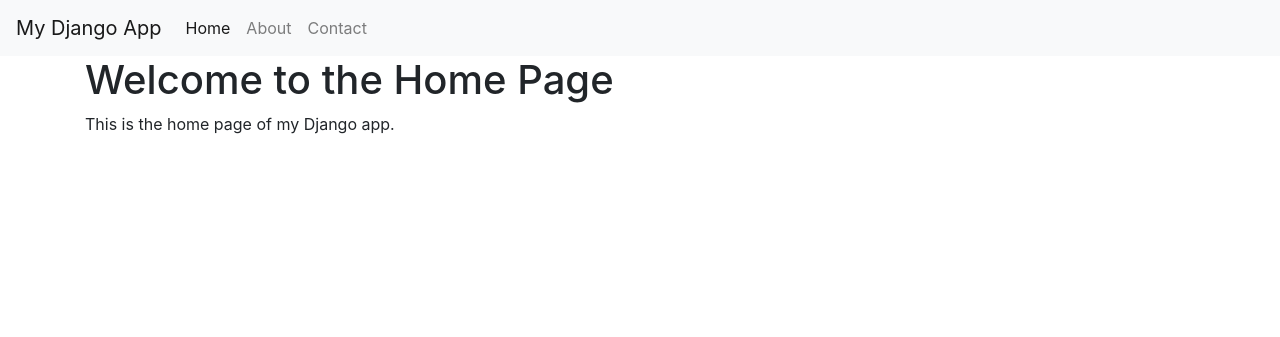
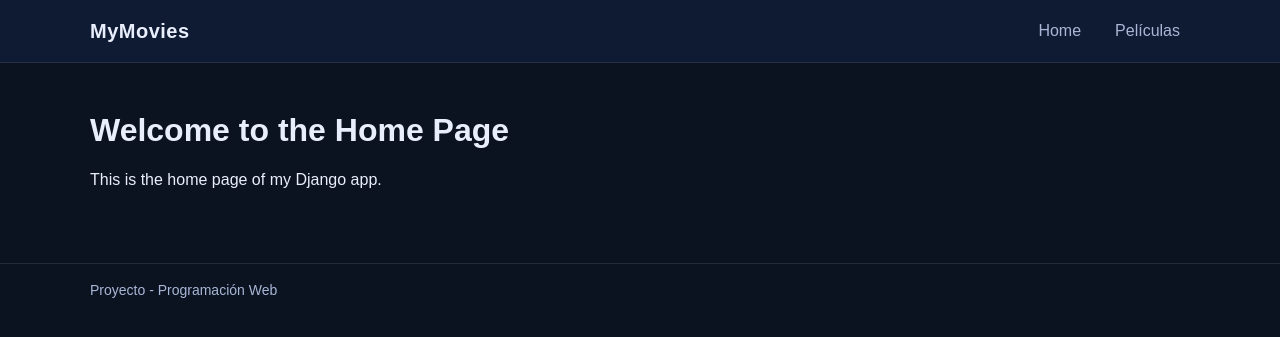
Before and after one commit to ALbaz145/myMovies, a Django app: page / in a window 1280 px wide. Shown: the top 337 px of the page. Run offline with Django 5.2, Linux system fonts and the light colour scheme; some libraries are stand-ins or nearby versions.

Commit message:
agregar plantilla base

```diff
--- /dev/null
+++ b/peliculas/static/peliculas/styles.css
@@ -0,0 +1,84 @@
+:root{
+  --bg: #0b1220;
+  --panel: #0f1a33;
+  --text: #e8eefc;
+  --muted: #a9b7d6;
+  --accent: #47b7ff;
+  --border: rgba(255,255,255,.10);
+}
+
+*{ box-sizing: border-box; }
+body{
+  margin: 0;
+  font-family: Arial, Helvetica, sans-serif;
+  background: var(--bg);
+  color: var(--text);
+}
+
+.container{
+  width: min(1100px, 92%);
+  margin: 0 auto;
+}
+
+.navbar{
+  background: var(--panel);
+  border-bottom: 1px solid var(--border);
+}
+
+.navbar-inner{
+  display: flex;
+  align-items: center;
+  justify-content: space-between;
+  padding: 14px 0;
+  gap: 16px;
+}
+
+.brand{
+  font-weight: 700;
+  letter-spacing: .5px;
+  text-decoration: none;
+  color: var(--text);
+  font-size: 20px;
+}
+
+.navlinks{
+  display: flex;
+  gap: 14px;
+  align-items: center;
+}
+
+.navlinks a{
+  text-decoration: none;
+  color: var(--muted);
+  padding: 8px 10px;
+  border-radius: 8px;
+}
+
+.navlinks a:hover{
+  background: rgba(255,255,255,.06);
+  color: var(--text);
+}
+
+.main{
+  padding: 28px 0;
+}
+
+.card{
+  background: var(--panel);
+  border: 1px solid var(--border);
+  border-radius: 14px;
+  padding: 18px;
+}
+
+.footer{
+  margin-top: 30px;
+  padding: 18px 0;
+  color: var(--muted);
+  border-top: 1px solid var(--border);
+  font-size: 14px;
+}
+
+@media (max-width: 640px){
+  .navbar-inner{ flex-direction: column; align-items: flex-start; }
+  .navlinks{ flex-wrap: wrap; }
+}
--- a/peliculas/templates/base.html
+++ b/peliculas/templates/base.html
@@ -1,35 +1,41 @@
+{% load static %}
 <!DOCTYPE html>
-<html lang="en">
-  <head>
-    <meta charset="UTF-8" />
-    <meta name="viewport" content="width=device-width, initial-scale=1.0" />
-    <title>
-      {% block title %}
-        Django App
+<html lang="es">
+<head>
+  <meta charset="UTF-8" />
+  <meta name="viewport" content="width=device-width, initial-scale=1.0" />
+  <title>{% block title %}MyMovies{% endblock %}</title>
+
+  <link rel="stylesheet" href="{% static 'peliculas/styles.css' %}">
+</head>
+
+<body>
+  <header class="navbar">
+    <div class="container navbar-inner">
+      <a class="brand" href="{% url 'home' %}">MyMovies</a>
+
+      <nav class="navlinks">
+        <a href="{% url 'home' %}">Home</a>
+        <a href="{% url 'peliculas' %}">Películas</a>
+      </nav>
+    </div>
+  </header>
+
+  <main class="main">
+    <div class="container">
+      {% block content %}
+      <div class="card">
+        <h1>Base</h1>
+        <p>Plantilla base cargada correctamente.</p>
+      </div>
       {% endblock %}
-    </title>
-    <link rel="stylesheet" href="https://stackpath.bootstrapcdn.com/bootstrap/4.3.1/css/bootstrap.min.css"  rel="stylesheet" />
-  </head>
-  <body>
-    <nav class="navbar navbar-expand-lg navbar-light bg-light">
-      <a class="navbar-brand" href="#">My Django App</a>
-      <button class="navbar-toggler" type="button" data-toggle="collapse" data-target="#navbarNav" aria-controls="navbarNav" aria-expanded="false" aria-label="Toggle navigation"><span class="navbar-toggler-icon"></span></button>
-      <div class="collapse navbar-collapse" id="navbarNav">
-        <ul class="navbar-nav">
-          <li class="nav-item active">
-            <a class="nav-link" href="#">Home</a>
-          </li>
-          <li class="nav-item">
-            <a class="nav-link" href="#">About</a>
-          </li>
-          <li class="nav-item">
-            <a class="nav-link" href="#">Contact</a>
-          </li>
-        </ul>
-      </div>
-    </nav>
-    <div class="container">{% block content %} {% endblock %}</div>
-    <script src="https://code.jquery.com/jquery-3.3.1.slim.min.js"></script>
-    <script src="https://stackpath.bootstrapcdn.com/bootstrap/4.3.1/js/bootstrap.bundle.min.js" ></script>
-  </body>
+    </div>
+  </main>
+
+  <footer class="footer">
+    <div class="container">
+      Proyecto - Programación Web
+    </div>
+  </footer>
+</body>
 </html>
```
